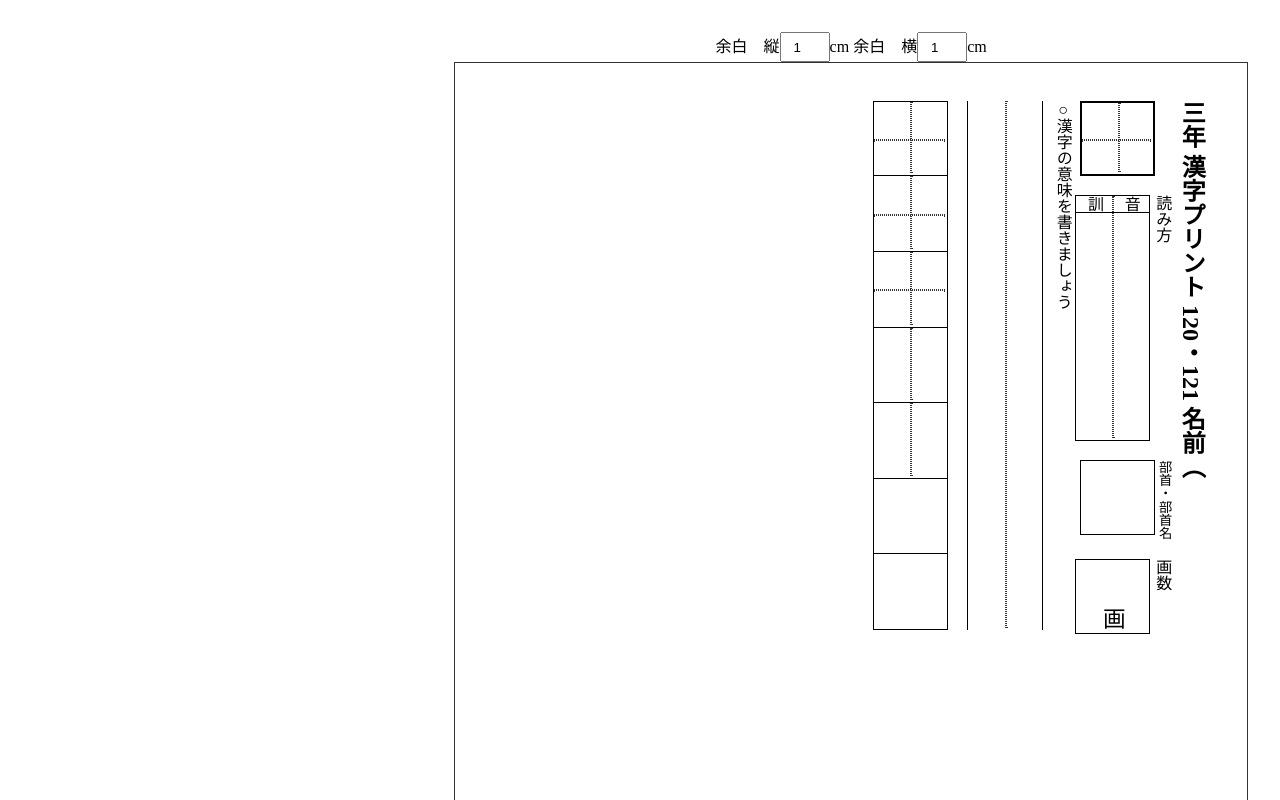
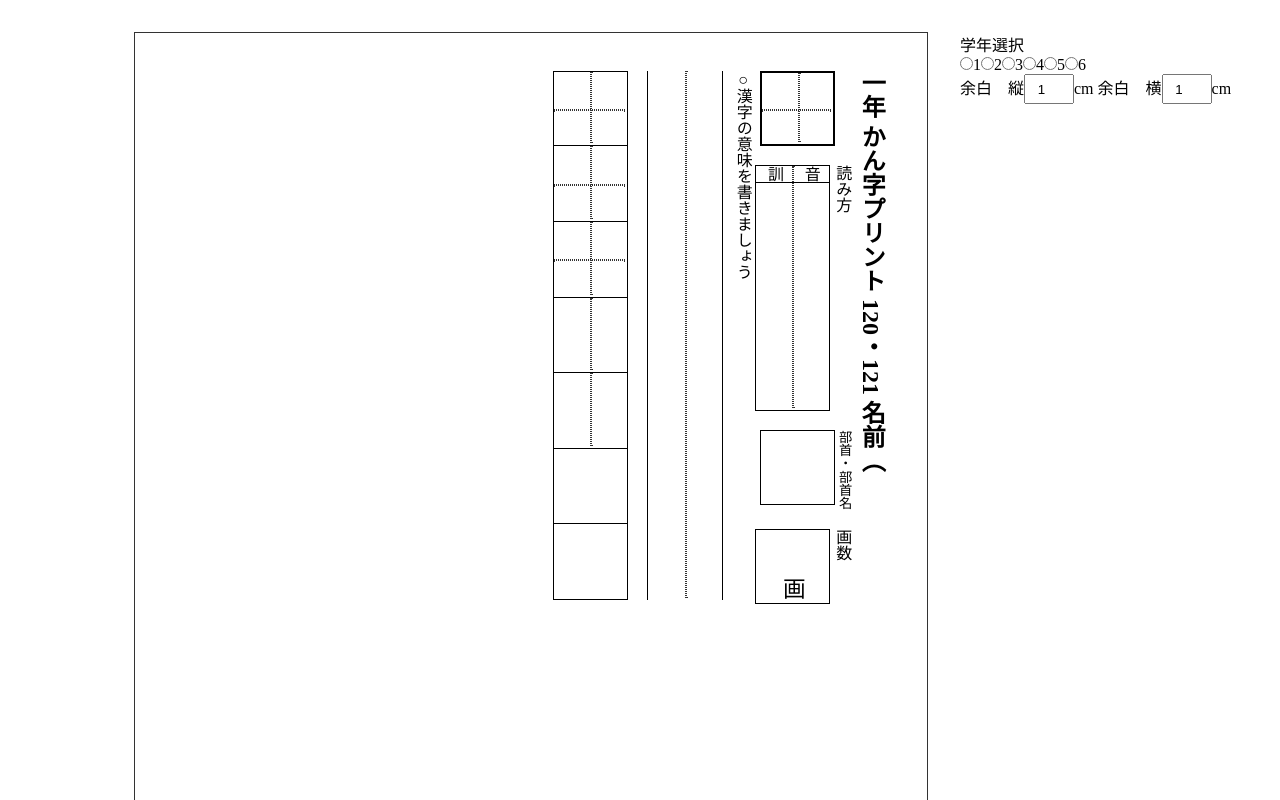
Before and after one commit to jimitas/kanpuri, a Next.js app: page / in a window 1280 px wide. Built offline with nearby package versions, Linux system fonts and the light colour scheme.

Commit message:
label　による置き換え

```diff
--- a/pages/index.js
+++ b/src/pages/index.jsx
@@ -7,13 +7,15 @@ import styles from "../styles/Home.module.css";
 const inter = Inter({ subsets: ["latin"] });
 
 export default function Home() {
-  const ITEM = [1, 2, 3, 4, 5, 6, 7];
+  const MASU_INDEX = [1, 2, 3, 4, 5, 6, 7];
+  const INDEX = [1, 2, 3, 4, 5, 6];
+  const GRADE = ["一年", "二年", "三年", "四年", "五年", "六年"];
+  const TITLE = ["かん字プリント", "かん字プリント", "漢字プリント", "漢字プリント", "漢字プリント", "漢字プリント"];
   const [PaddingX, setPaddingX] = useState(1.0);
   const [PaddingY, setPaddingY] = useState(1.0);
+  const [grade, setGrade] = useState(1);
   const [Size, setMasuSize] = useState(2.0);
   const title = {
-    g: "三年", //grade
-    t: "漢字プリント", //title
     p_1: 120, //page_1
     p_2: 121, //page_2
     n: "名前（　　　　　　　　　　　　　　　　　　　　　）", //name
@@ -23,6 +25,9 @@ export default function Home() {
   };
   const changePaddingY = (e) => {
     setPaddingY((PaddingY) => e.target.value);
+  };
+  const changeGrade = (e) => {
+    setGrade((grade) => e.target.value);
   };
   // 日付
 
@@ -35,16 +40,29 @@ export default function Home() {
         <link rel="icon" href="/favicon.ico" />
       </Head>
       <main className={styles.main}>
-        <aside>
-          余白　縦
-          <input className="input_S" onChange={changePaddingY} type="number" value={PaddingY} step="0.1"></input>cm
-          余白　横
-          <input className="input_S" onChange={changePaddingX} type="number" value={PaddingX} step="0.1"></input>cm
+        <aside className={styles.aside}>
+          <form action="">
+            <p>学年選択</p>
+            {INDEX.map((grade) => {
+              return (
+                <label key={grade} For={grade}>
+                  <input onChange={changeGrade} type="radio" name="grade" id={grade} value={grade} />
+                  {grade}
+                </label>
+              );
+            })}
+          </form>
+          <form action="">
+            余白　縦
+            <input className="input_S" onChange={changePaddingY} type="number" value={PaddingY} step="0.1"></input>cm
+            余白　横
+            <input className="input_S" onChange={changePaddingX} type="number" value={PaddingX} step="0.1"></input>cm
+          </form>
         </aside>
 
         <article className="print_pages" style={{ padding: `${PaddingY}cm ${PaddingX}cm` }}>
           <h1>
-            {title.g} {title.t} {title.p_1}・{title.p_2} {title.n}
+            {GRADE[grade - 1]} {TITLE[grade - 1]} {title.p_1}・{title.p_2} {title.n}
           </h1>
 
           <section style={{ display: "flex" }}>
@@ -124,15 +142,15 @@ export default function Home() {
           <section style={{ display: "flex" }}>
             {/* CSS変数を用いる*/}
 
-            {ITEM.map((item) => {
+            {MASU_INDEX.map((MASU_INDEX) => {
               return (
                 <div
-                  key={item}
-                  className={item === 1 ? "masu2_top" : "masu2"}
+                  key={MASU_INDEX}
+                  className={MASU_INDEX === 1 ? "masu2_top" : "masu2"}
                   style={{ marginBlockStart: `${Size * 0.25}cm`, width: `${Size}cm`, height: `${Size}cm` }}
                 >
-                  {item < 4 ? <div className="xLine"></div> : null}
-                  {item < 6 ? <div className="yLine"></div> : null}
+                  {MASU_INDEX < 4 ? <div className="xLine"></div> : null}
+                  {MASU_INDEX < 6 ? <div className="yLine"></div> : null}
                 </div>
               );
             })}
--- a/styles/Home.module.css
+++ b/src/styles/Home.module.css
@@ -1,13 +1,19 @@
 .main {
-  position: fixed;
+  position:fixed;
   top:0;
   right:0;
   display: flex;
-  flex-direction: column;
+  flex-direction: row-reverse;
   justify-content: space-between;
-  align-items: center;
+  align-items:flex-start;
   padding: 2rem;
   min-height: 100vh;
+}
+
+.aside{
+  top:0;
+  width: 18rem;
+  margin-inline-start :2rem;
 }
 
 .description {
```
Also changed, not shown: src/pages/_app.js (renamed from pages/_app.js), src/pages/_document.js (renamed from pages/_document.js), src/pages/api/hello.js (renamed from pages/api/hello.js), src/styles/globals.css (renamed from styles/globals.css).
